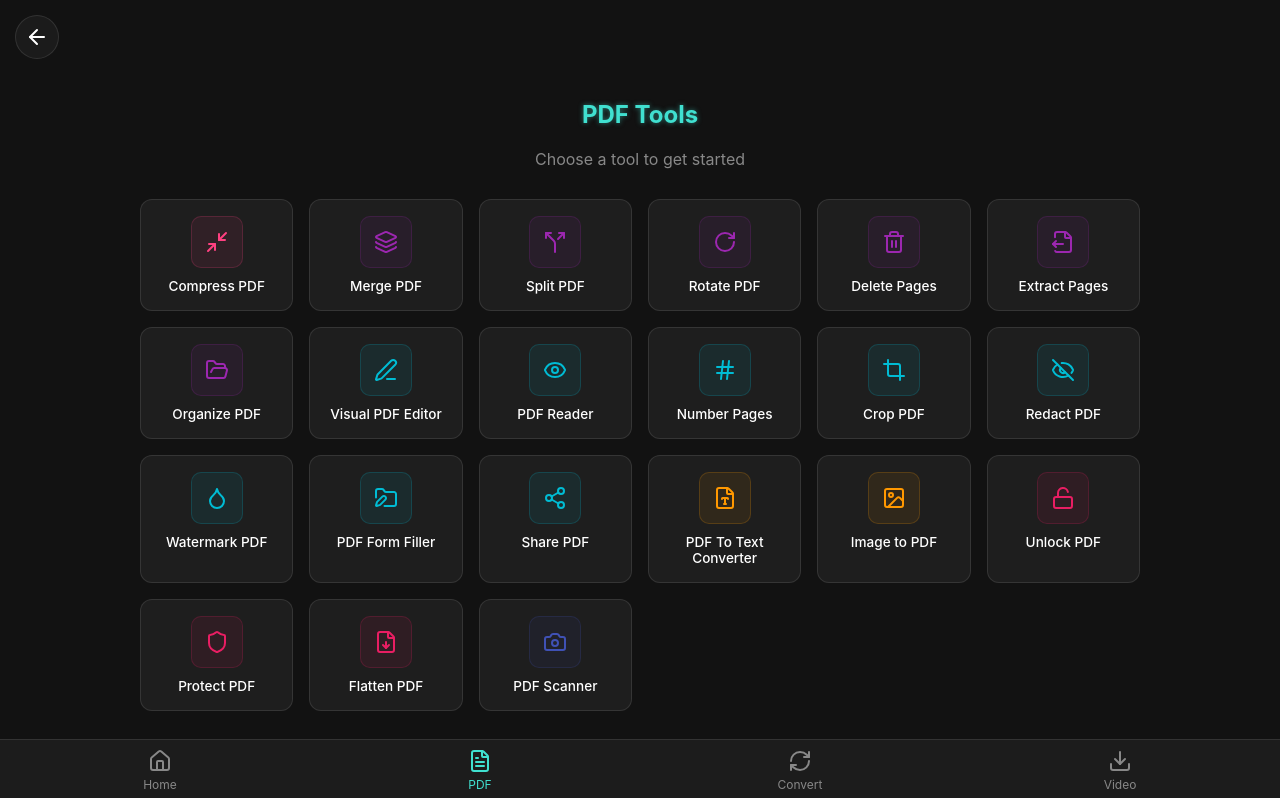
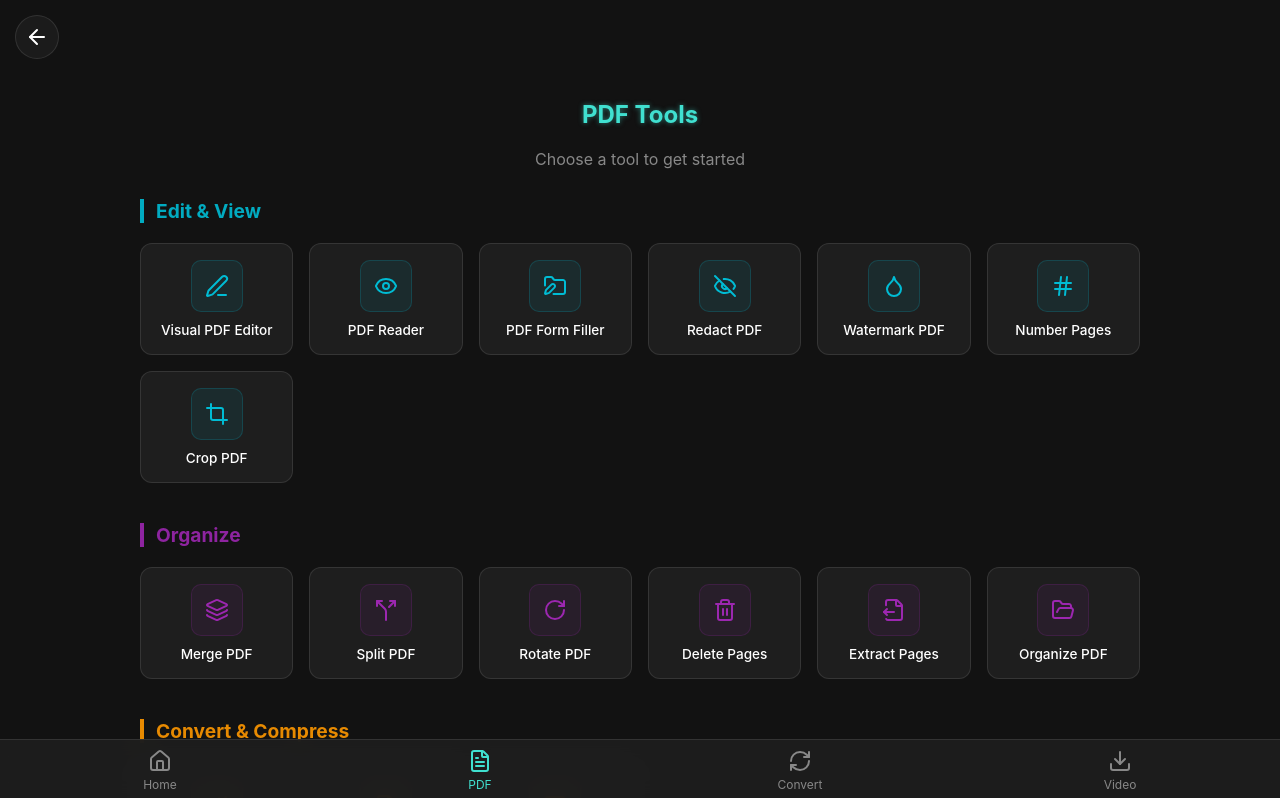
Before and after one commit to chairielazizi/Super-Converter-App, a React (Vite) app: page /pdf-editor in a window 1280 px wide. Shown: the top 798 px of the page. Built offline with nearby package versions, Linux system fonts and the light colour scheme.

Commit message:
fix: the pdf to image. other format not yet supported. not to create a backend server for the document processing

```diff
--- a/src/pages/PdfEditor.jsx
+++ b/src/pages/PdfEditor.jsx
@@ -82,144 +82,52 @@ const PdfToolCard = ({
 const PdfEditor = () => {
   const navigate = useNavigate();
 
-  const tools = [
-    // Compress
+  const toolGroups = [
     {
-      title: "Compress PDF",
-      icon: Minimize2,
-      path: "/pdf-editor/compress",
-      color: "#FF4081",
-    },
-
-    // Organize
-    {
-      title: "Merge PDF",
-      icon: Layers,
-      path: "/pdf-editor/merge",
-      color: "#9C27B0",
+      groupName: "Edit & View",
+      color: "#00BCD4",
+      tools: [
+        { title: "Visual PDF Editor", icon: Edit3, path: "/pdf-editor/annotate", color: "#00BCD4" },
+        { title: "PDF Reader", icon: Eye, path: "/pdf-editor/reader", color: "#00BCD4" },
+        { title: "PDF Form Filler", icon: FolderEdit, path: "/pdf-editor/form-filler", color: "#00BCD4" },
+        { title: "Redact PDF", icon: EyeOff, path: "/pdf-editor/redact", color: "#00BCD4" },
+        { title: "Watermark PDF", icon: Droplet, path: "/pdf-editor/watermark", color: "#00BCD4" },
+        { title: "Number Pages", icon: Hash, path: "/pdf-editor/number-pages", color: "#00BCD4" },
+        { title: "Crop PDF", icon: Crop, path: "/pdf-editor/crop", color: "#00BCD4" },
+      ]
     },
     {
-      title: "Split PDF",
-      icon: Split,
-      path: "/pdf-editor/split",
+      groupName: "Organize",
       color: "#9C27B0",
+      tools: [
+        { title: "Merge PDF", icon: Layers, path: "/pdf-editor/merge", color: "#9C27B0" },
+        { title: "Split PDF", icon: Split, path: "/pdf-editor/split", color: "#9C27B0" },
+        { title: "Rotate PDF", icon: RotateCw, path: "/pdf-editor/rotate", color: "#9C27B0" },
+        { title: "Delete Pages", icon: Trash2, path: "/pdf-editor/delete-pages", color: "#9C27B0" },
+        { title: "Extract Pages", icon: FileOutput, path: "/pdf-editor/extract", color: "#9C27B0" },
+        { title: "Organize PDF", icon: FolderOpen, path: "/pdf-editor/organize", color: "#9C27B0" },
+      ]
     },
     {
-      title: "Rotate PDF",
-      icon: RotateCw,
-      path: "/pdf-editor/rotate",
-      color: "#9C27B0",
+      groupName: "Convert & Compress",
+      color: "#FF9800",
+      tools: [
+        { title: "Compress PDF", icon: Minimize2, path: "/pdf-editor/compress", color: "#FF9800" },
+        { title: "PDF To Text Converter", icon: FileType, path: "/pdf-editor/converter", color: "#FF9800" },
+        { title: "Image to PDF", icon: ImageIcon, path: "/pdf-editor/image-to-pdf", color: "#FF9800" },
+      ]
     },
     {
-      title: "Delete Pages",
-      icon: Trash2,
-      path: "/pdf-editor/delete-pages",
-      color: "#9C27B0",
-    },
-    {
-      title: "Extract Pages",
-      icon: FileOutput,
-      path: "/pdf-editor/extract",
-      color: "#9C27B0",
-    },
-    {
-      title: "Organize PDF",
-      icon: FolderOpen,
-      path: "/pdf-editor/organize",
-      color: "#9C27B0",
-    },
-
-    // View & Edit
-    {
-      title: "Visual PDF Editor",
-      icon: Edit3,
-      path: "/pdf-editor/annotate",
-      color: "#00BCD4",
-    },
-    {
-      title: "PDF Reader",
-      icon: Eye,
-      path: "/pdf-editor/reader",
-      color: "#00BCD4",
-    },
-    {
-      title: "Number Pages",
-      icon: Hash,
-      path: "/pdf-editor/number-pages",
-      color: "#00BCD4",
-    },
-    {
-      title: "Crop PDF",
-      icon: Crop,
-      path: "/pdf-editor/crop",
-      color: "#00BCD4",
-    },
-    {
-      title: "Redact PDF",
-      icon: EyeOff,
-      path: "/pdf-editor/redact",
-      color: "#00BCD4",
-    },
-    {
-      title: "Watermark PDF",
-      icon: Droplet,
-      path: "/pdf-editor/watermark",
-      color: "#00BCD4",
-    },
-    {
-      title: "PDF Form Filler",
-      icon: FolderEdit,
-      path: "/pdf-editor/form-filler",
-      color: "#00BCD4",
-    },
-    {
-      title: "Share PDF",
-      icon: Share2,
-      path: "/pdf-editor/share",
-      color: "#00BCD4",
-    },
-
-    // Convert
-    {
-      title: "PDF To Text Converter",
-      icon: FileType,
-      path: "/pdf-editor/converter",
-      color: "#FF9800",
-    },
-    {
-      title: "Image to PDF",
-      icon: ImageIcon,
-      path: "/pdf-editor/image-to-pdf",
-      color: "#FF9800",
-    },
-
-    // Security & Advanced
-    {
-      title: "Unlock PDF",
-      icon: Unlock,
-      path: "/pdf-editor/unlock",
+      groupName: "Security & Advanced",
       color: "#E91E63",
-    },
-    {
-      title: "Protect PDF",
-      icon: Shield,
-      path: "/pdf-editor/protect",
-      color: "#E91E63",
-    },
-    {
-      title: "Flatten PDF",
-      icon: FileDown,
-      path: "/pdf-editor/flatten",
-      color: "#E91E63",
-    },
-
-    // Scan
-    {
-      title: "PDF Scanner",
-      icon: Camera,
-      path: "/pdf-editor/scanner",
-      color: "#3F51B5",
-    },
+      tools: [
+        { title: "Unlock PDF", icon: Unlock, path: "/pdf-editor/unlock", color: "#E91E63" },
+        { title: "Protect PDF", icon: Shield, path: "/pdf-editor/protect", color: "#E91E63" },
+        { title: "Flatten PDF", icon: FileDown, path: "/pdf-editor/flatten", color: "#E91E63" },
+        { title: "PDF Scanner", icon: Camera, path: "/pdf-editor/scanner", color: "#E91E63" },
+        { title: "Share PDF", icon: Share2, path: "/pdf-editor/share", color: "#E91E63" },
+      ]
+    }
   ];
 
   return (
@@ -229,8 +137,14 @@ const PdfEditor = () => {
         <p style={{ color: "#888" }}>Choose a tool to get started</p>
       </header>
 
+      <div className="pdf-tools-container">
+        {toolGroups.map((group, gIdx) => (
+          <div key={gIdx} className="tool-group">
+            <h3 className="group-title" style={{ color: group.color, borderLeftColor: group.color }}>
+              {group.groupName}
+            </h3>
             <div className="pdf-tools-grid">
-        {tools.map((tool, idx) => (
+              {group.tools.map((tool, idx) => (
                 <PdfToolCard
                   key={idx}
                   title={tool.title}
@@ -240,14 +154,33 @@ const PdfEditor = () => {
                 />
               ))}
             </div>
+          </div>
+        ))}
+      </div>
 
       <style>{`
+        .pdf-tools-container {
+          max-width: 1000px;
+          margin: 0 auto;
+        }
+
+        .tool-group {
+          margin-bottom: 40px;
+        }
+
+        .group-title {
+          font-size: 1.2rem;
+          margin-bottom: 20px;
+          padding-left: 12px;
+          border-left: 4px solid;
+          text-align: left;
+          opacity: 0.9;
+        }
+
         .pdf-tools-grid {
           display: grid;
           grid-template-columns: repeat(auto-fill, minmax(140px, 1fr));
           gap: 16px;
-          max-width: 1000px;
-          margin: 0 auto;
         }
 
         @media (max-width: 640px) {
--- a/src/pages/VideoDownloader.jsx
+++ b/src/pages/VideoDownloader.jsx
@@ -36,7 +36,7 @@ const VideoDownloader = () => {
 
   return (
     <div className="page-container">
-      <header style={{ marginBottom: "30px" }}>
+      <header style={{ marginBottom: "30px", textAlign: "center" }}>
         <h2 className="neon-text">Video Downloader</h2>
         <p style={{ color: "#888" }}>
           Download videos from supported websites.
```
Also changed, not shown: src/pages/Converter.jsx (+227 -23 lines). Lines whose indentation alone changed are shown as unchanged.
